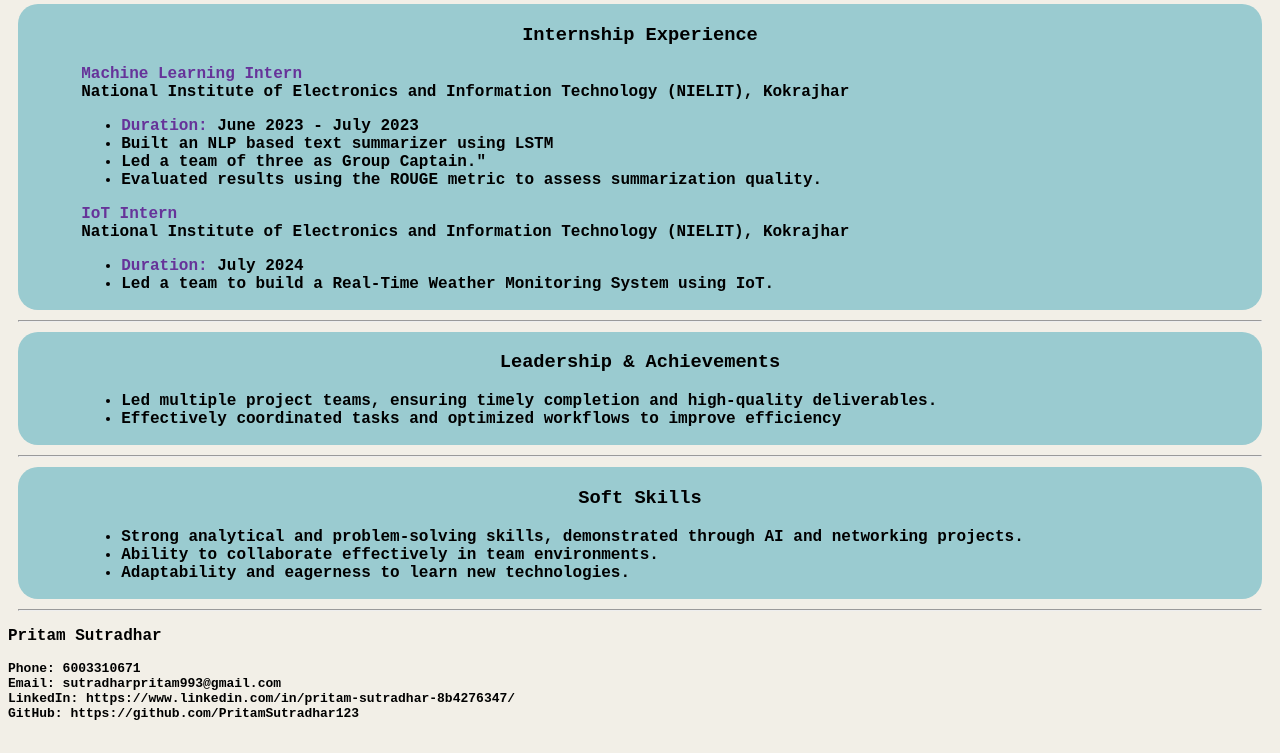
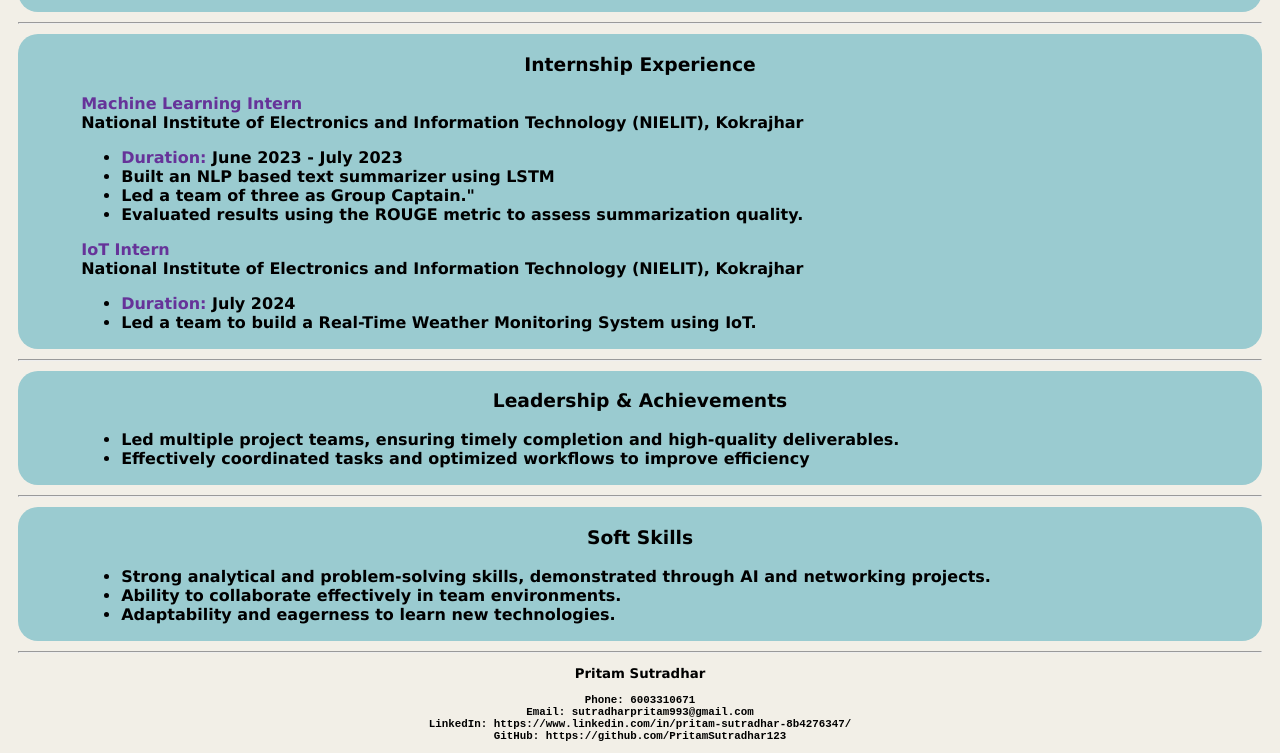
Before and after one commit to PritamSutradhar123/MyResume, a plain HTML site: page index.html in a window 1280 px wide. Shown: the part 1884-2637 px from the top of the page. Drawn offline with Linux system fonts and the light colour scheme.

Commit message:
Update style.css

```diff
--- a/style.css
+++ b/style.css
@@ -16,14 +16,20 @@ html{
     position: relative;
     margin: 0%;
     background-color: #F2EFE7;
-    font-family: 'Courier New', Courier, monospace;
+    font-family:  Verdana;
     font-weight: 800;
+    font-size:medium;
 }
 
 #links{
     position: relative;
     text-align: center;
     margin: 10px;
+}
+.footer{
+    text-align: center;
+    font-size:smaller;
+
 }
 .sections{
     border-radius: 20px;
```
